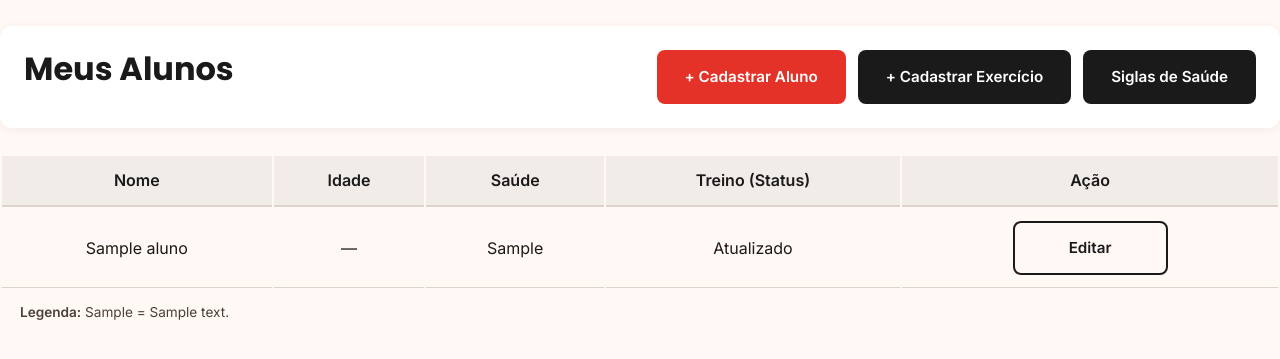
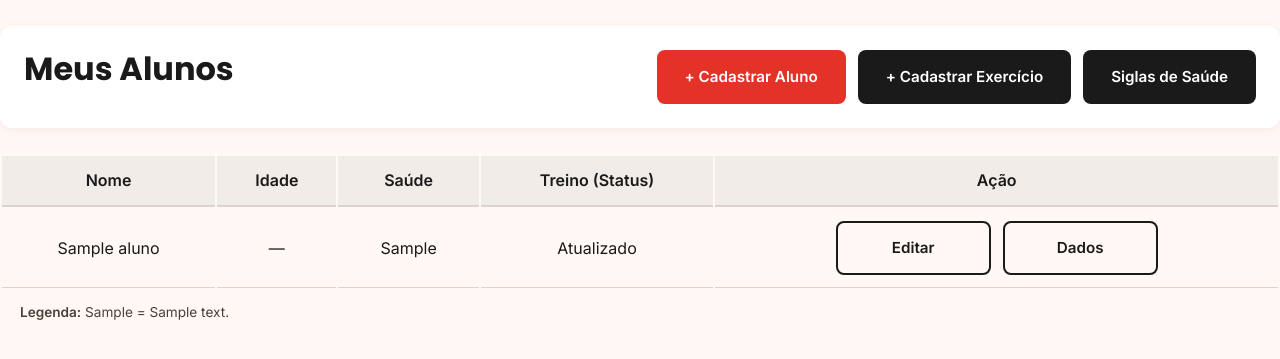
Before and after one commit to guedez31/elogym, a PHP site: page /professor.php in a window 1280 px wide. Shown: the part 81-440 px from the top of the page. Run offline with PHP 8.4, Linux system fonts and the light colour scheme; the visitor is signed in with stand-in values (Sample User, id 1); tables that the repository leaves empty or names only in its code hold one stand-in row (values such as "Sample post"); a stand-in replaces the project's code that opens the database connection.

Commit message:
Adiciona botão Dados na tabela de alunos

```diff
--- a/professor.php
+++ b/professor.php
@@ -34,12 +34,14 @@ $legenda = $pdo->query("SELECT sigla, descricao FROM limitacoes_saude ORDER BY s
 ?>
 <!doctype html>
 <html lang="pt-BR">
+
 <head>
   <meta charset="UTF-8" />
   <meta name="viewport" content="width=device-width, initial-scale=1.0" />
   <title>AC Academia — Treine perto de casa</title>
   <link rel="stylesheet" href="css/style.css" />
 </head>
+
 <body>
   <!-- HEADER: logo (volta pro painel), nome da professora e botão Sair -->
   <header class="header">
@@ -103,14 +105,22 @@ $legenda = $pdo->query("SELECT sigla, descricao FROM limitacoes_saude ORDER BY s
             <?php endif; ?>
           </td>
 
-            <!-- Status e ação: com treino vira "Editar"; sem treino vira "Montar Treino" -->
+          <!-- Status e ação: treino (Editar/Montar Treino) e dados do aluno (nome, nascimento, limitações, senha) -->
           <?php if ($aluno['total_treinos'] > 0): ?>
             <td>Atualizado</td>
-              <td><a href="montar-treino.php?id=<?= $aluno['id'] ?>" class="btn btn--editar">Editar</a></td>
           <?php else: ?>
             <td>Sem Treino</td>
-              <td><a href="montar-treino.php?id=<?= $aluno['id'] ?>" class="btn btn--montar">Montar Treino</a></td>
           <?php endif; ?>
+          <td>
+            <div class="painel-acoes" style="justify-content: center;">
+              <?php if ($aluno['total_treinos'] > 0): ?>
+                <a href="montar-treino.php?id=<?= $aluno['id'] ?>" class="btn btn--editar">Editar</a>
+              <?php else: ?>
+                <a href="montar-treino.php?id=<?= $aluno['id'] ?>" class="btn btn--montar">Montar Treino</a>
+              <?php endif; ?>
+              <a href="editar-aluno.php?id=<?= $aluno['id'] ?>" class="btn btn--editar">Dados</a>
+            </div>
+          </td>
         </tr>
       <?php endforeach; ?>
     </table>
@@ -123,4 +133,5 @@ $legenda = $pdo->query("SELECT sigla, descricao FROM limitacoes_saude ORDER BY s
   </p>
   <script src="js/script.js"></script>
 </body>
+
 </html>
```
Lines whose indentation alone changed are shown as unchanged.
